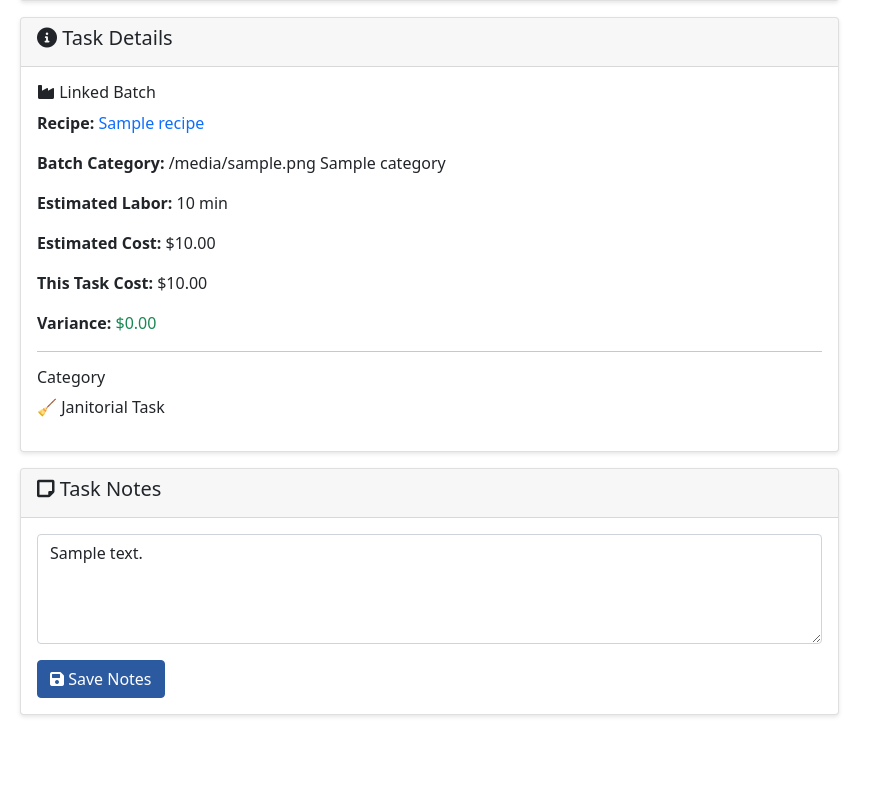
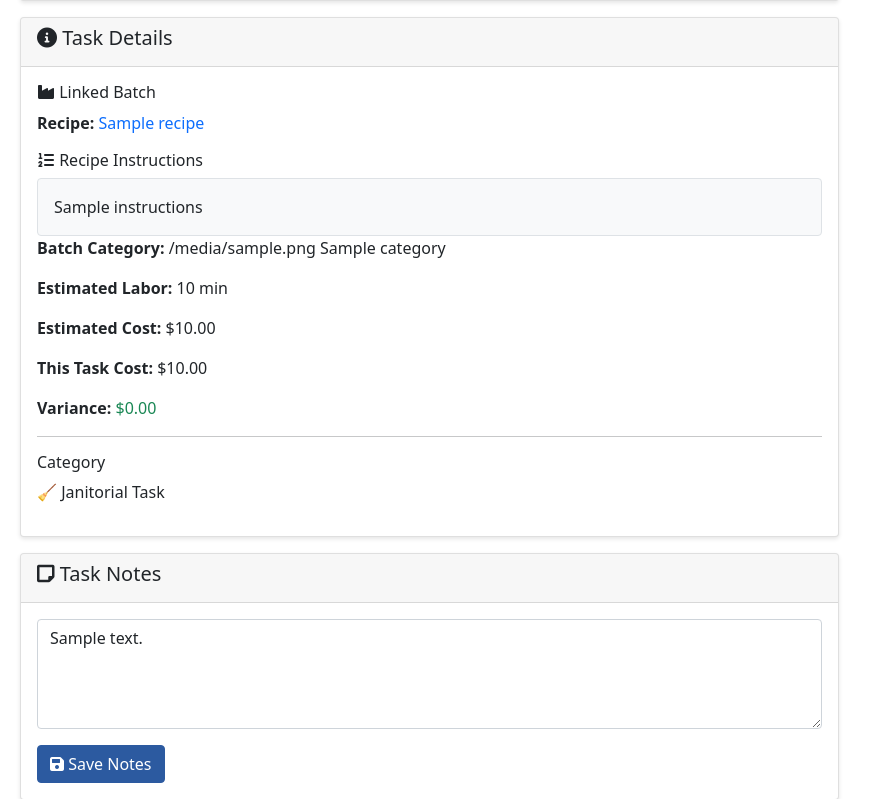
Before and after one commit to Xaque8787/roux, a FastAPI app: template templates/task_detail.html in a window 1280 px wide. Shown: the part 729-1528 px from the top of the page, without its empty margins (0-882 px from the left). Before the commit the page ends 1446 px from the top, so only its background shows below. Run offline with FastAPI, Linux system fonts and the light colour scheme; the template is opened without the code that fills it: most values are stand-ins (such as "Sample title", 1, 10 or a date in 2020).

Commit message:
Add recipe instructions to task detail when linked to batch

```diff
--- a/app/routers/inventory.py
+++ b/app/routers/inventory.py
@@ -491,7 +491,9 @@ async def task_detail(
     if not inventory_day:
         raise HTTPException(status_code=404, detail="Inventory day not found")
 
-    task = db.query(Task).filter(Task.id == task_id, Task.day_id == day_id).first()
+    task = db.query(Task).options(
+        joinedload(Task.batch).joinedload(Batch.recipe)
+    ).filter(Task.id == task_id, Task.day_id == day_id).first()
     if not task:
         raise HTTPException(status_code=404, detail="Task not found")
 
--- a/templates/task_detail.html
+++ b/templates/task_detail.html
@@ -162,6 +162,16 @@
                         {{ task.batch.recipe.name }}
                     </a>
                 </p>
+
+                {% if task.batch.recipe.instructions %}
+                <div class="mt-3">
+                    <h6><i class="fas fa-list-ol"></i> Recipe Instructions</h6>
+                    <div class="border p-3 bg-light rounded">
+                        {{ task.batch.recipe.instructions|replace('\n', '<br>')|safe }}
+                    </div>
+                </div>
+                {% endif %}
+
                 {% if task.batch.category %}
                 <p><strong>Batch Category:</strong> {{ task.batch.category.icon or '🔘' }} {{ task.batch.category.name }}</p>
                 {% endif %}
```
